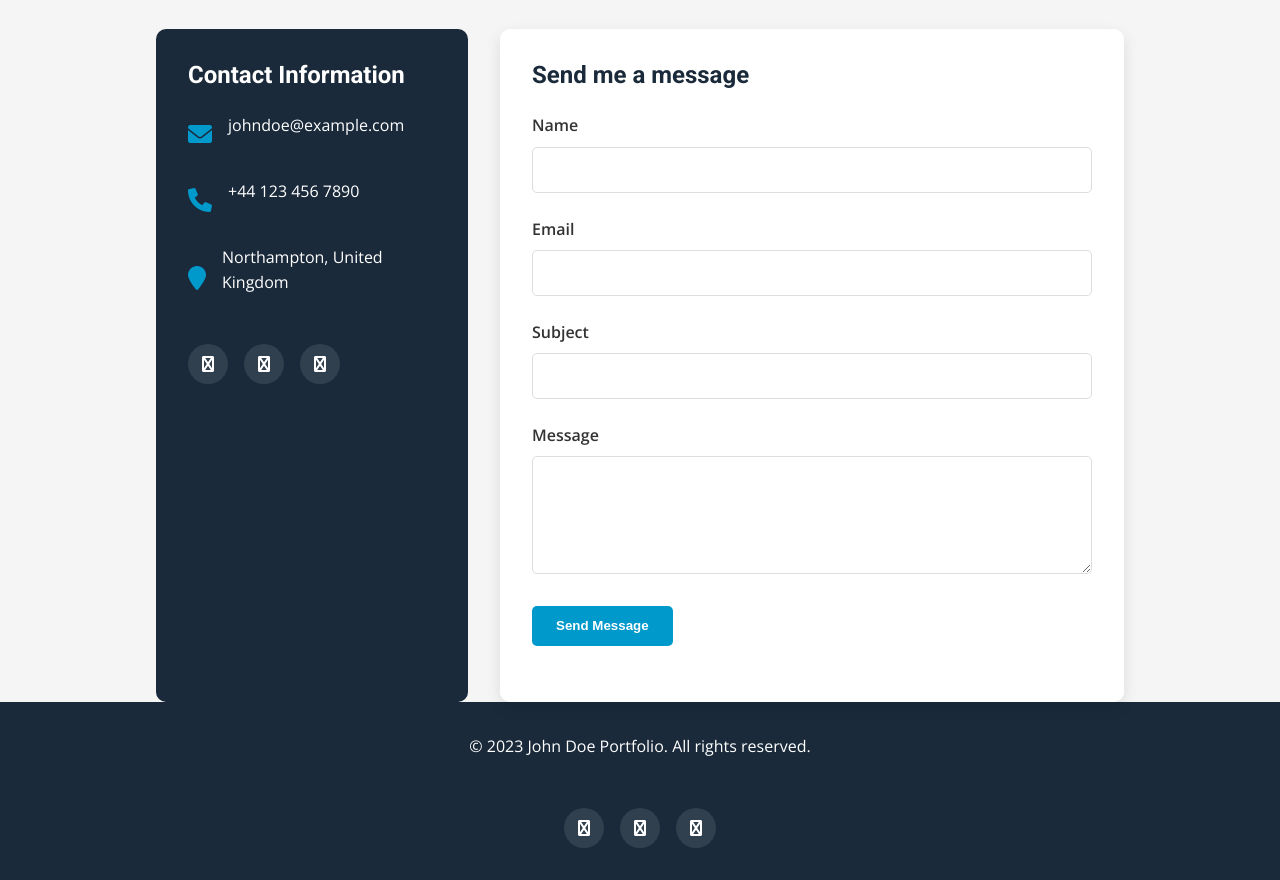
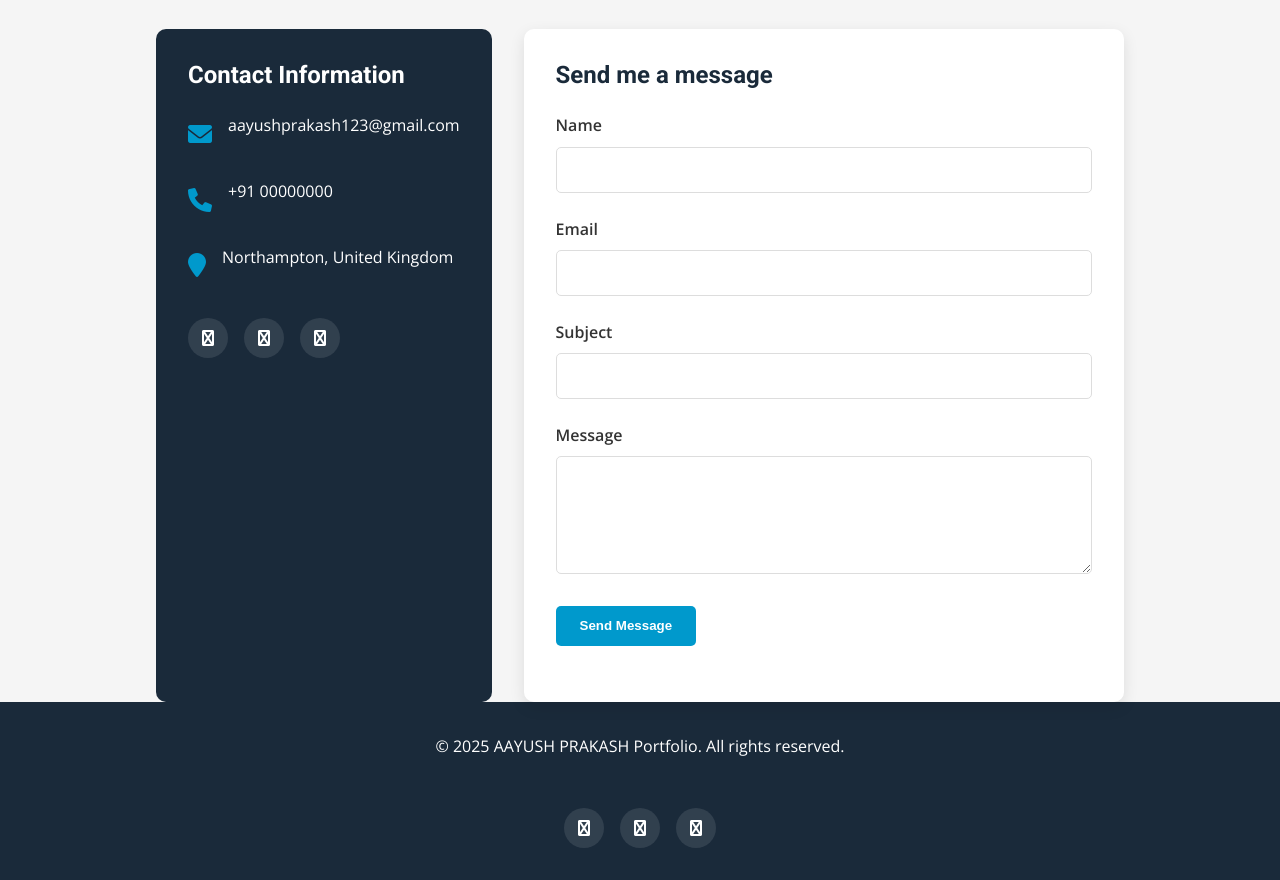
Before and after one commit to codernepali/CSY1063, a plain HTML site: page contact.html in a window 1280 px wide. Shown: the part 270-1150 px from the top of the page. Drawn offline with nearby package versions, Linux system fonts and the light colour scheme.

Commit message:
Update contact.html

```diff
--- a/contact.html
+++ b/contact.html
@@ -42,11 +42,11 @@
                 <h3>Contact Information</h3>
                 <div class="info-item">
                     <i class="fa fa-envelope"></i>
-                    <p>johndoe@example.com</p>
+                    <p>aayushprakash123@gmail.com</p>
                 </div>
                 <div class="info-item">
                     <i class="fa fa-phone"></i>
-                    <p>+44 123 456 7890</p>
+                    <p>+91 00000000</p>
                 </div>
                 <div class="info-item">
                     <i class="fa fa-map-marker"></i>
@@ -88,7 +88,7 @@
 
     <footer>
         <div class="footer-content">
-            <p>&copy; 2023 John Doe Portfolio. All rights reserved.</p>
+            <p>&copy; 2025 AAYUSH PRAKASH Portfolio. All rights reserved.</p>
             <div class="social-links">
                 <a href="#" aria-label="GitHub"><i class="fa fa-github"></i></a>
                 <a href="#" aria-label="LinkedIn"><i class="fa fa-linkedin"></i></a>
```
